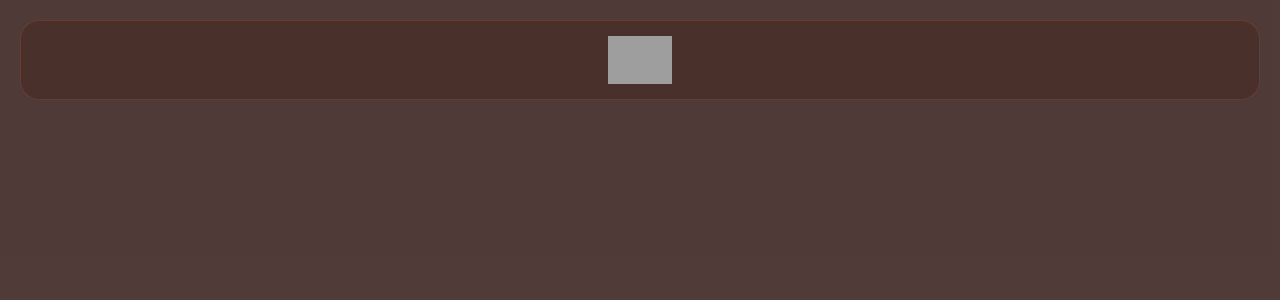
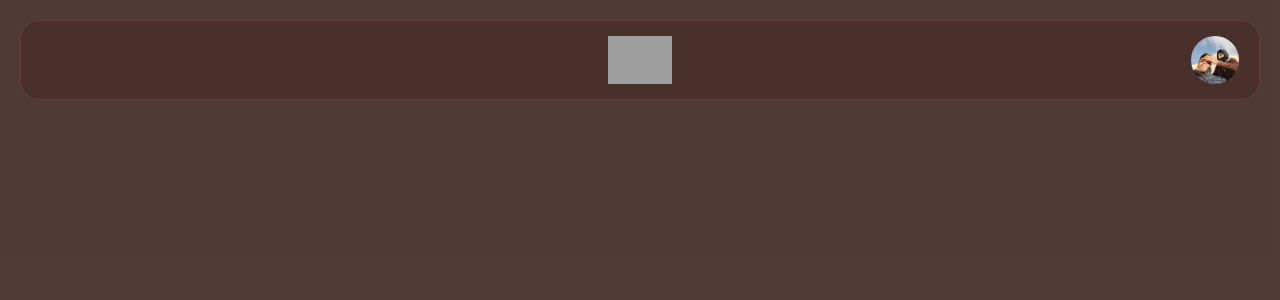
Before and after one commit to OuchaneSiham/final_project, a React app in the folder frontend/: page /GameLobby in a window 1280 px wide. Shown: the top 300 px of the page. Built offline with nearby package versions, Linux system fonts and the light colour scheme; grey boxes are pictures that could not be loaded; the HTML template or start-up script is replaced by a standard one.

Commit message:
adding the ProfileIcone component for the navBar button still discaticated

```diff
--- a/frontend/src/components/UI/NavBar.jsx
+++ b/frontend/src/components/UI/NavBar.jsx
@@ -1,14 +1,14 @@
 import Logo from "./Logo";
-
+import ProfileIcone from "./ProfileIcone";
 
 export default function Navbar()
 {
     return (
-        <nav className="flex items-center justify-between w-full h-20 border mt-[3] rounded-[19px] border-[#C77966]/20 bg-[#4A302A] mb-8 ">
+        <nav className="flex items-center justify-between w-full p-5 h-20 border mt-[3] rounded-[19px] border-[#C77966]/20 bg-[#4A302A] mb-8 ">
             <div className="flex-1"/>
             <Logo variant ='Logo'/>
-            <div className="flex-1">
-
+            <div class="flex-1 flex justify-end gap-4">
+                <ProfileIcone />
             </div>
         </nav>
     );
--- a/frontend/src/components/UI/ProfileIcone.jsx
+++ b/frontend/src/components/UI/ProfileIcone.jsx
@@ -1 +1,14 @@
-import face from '../../../assets/images/face.jpeg';
+import face from '/Users/ochangli/Desktop/tictactoe/frontend/src/assets/images/face.jpg';
+
+
+export default function ProfileIcone({className})
+{
+    return (
+        <button className='h-12 w-12 rounded-full overflow-hidden'>
+            <img   src={face}
+                alt="testing img"
+                className='h-full w-full object-cover'
+                />
+        </button>
+    );
+}
```
